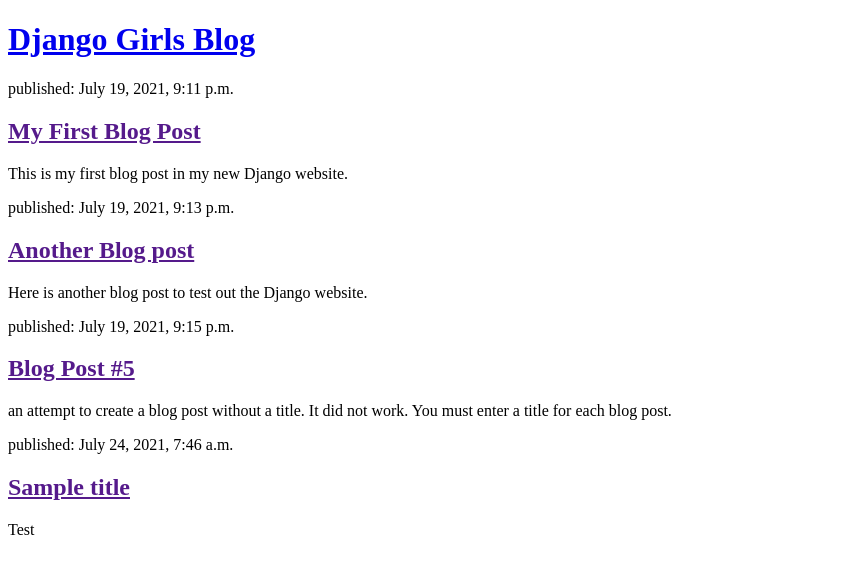
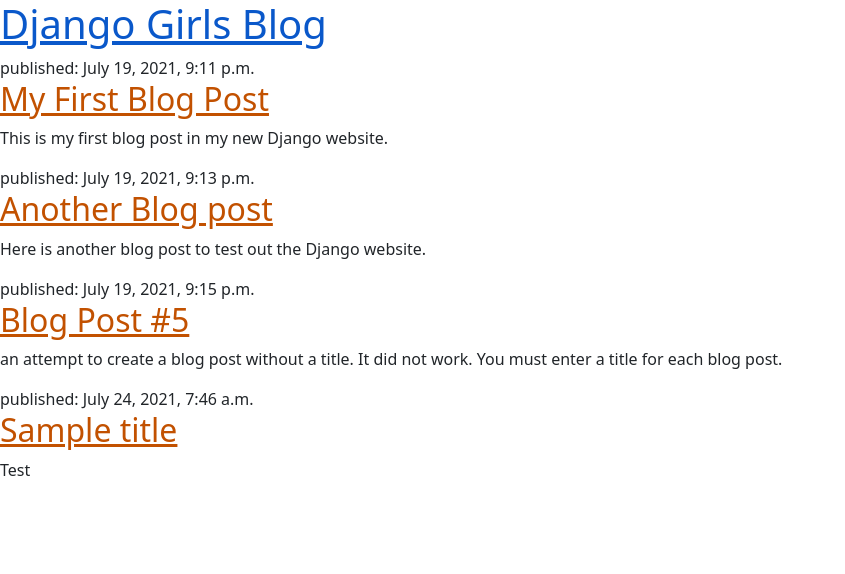
Before and after one commit to ramitch91/my-first-blog, a Django app: page / in a window 1280 px wide. Shown: the top 574 px of the page, without its empty margins (0-845 px from the left). Run offline with Django 3.2, Linux system fonts and the light colour scheme; data comes from the database, SQL or seed files in the repository.

Commit message:
add static files

```diff
--- /dev/null
+++ b/blog/static/css/blog.css
@@ -0,0 +1,3 @@
+h1 a, h2 a {
+    color: #c25100
+}
--- a/blog/templates/blog/post_list.html
+++ b/blog/templates/blog/post_list.html
@@ -1,6 +1,16 @@
+{% load static %}
 <!DOCTYPE html>
 <html>
     <head>
+        <link href="https://cdn.jsdelivr.net/npm/bootstrap@5.0.2/dist/css/bootstrap.min.css"
+        rel="stylesheet" integrity="sha384-EVSTQN3/azprG1Anm3QDgpJLIm9Nao0Yz1ztcQTwFspd3yD65VohhpuuCOmLASjC"
+        crossorigin="anonymous">
+        <script src="https://cdn.jsdelivr.net/npm/bootstrap@5.0.2/dist/js/bootstrap.bundle.min.js"
+        integrity="sha384-MrcW6ZMFYlzcLA8Nl+NtUVF0sA7MsXsP1UyJoMp4YLEuNSfAP+JcXn/tWtIaxVXM"
+        crossorigin="anonymous"></script>
+
+        <link rel="stylesheet" href="{% static 'css/blog.css' %}">
+
         <title>Django Girls Blog</title>
     </head>
     <body>
```
